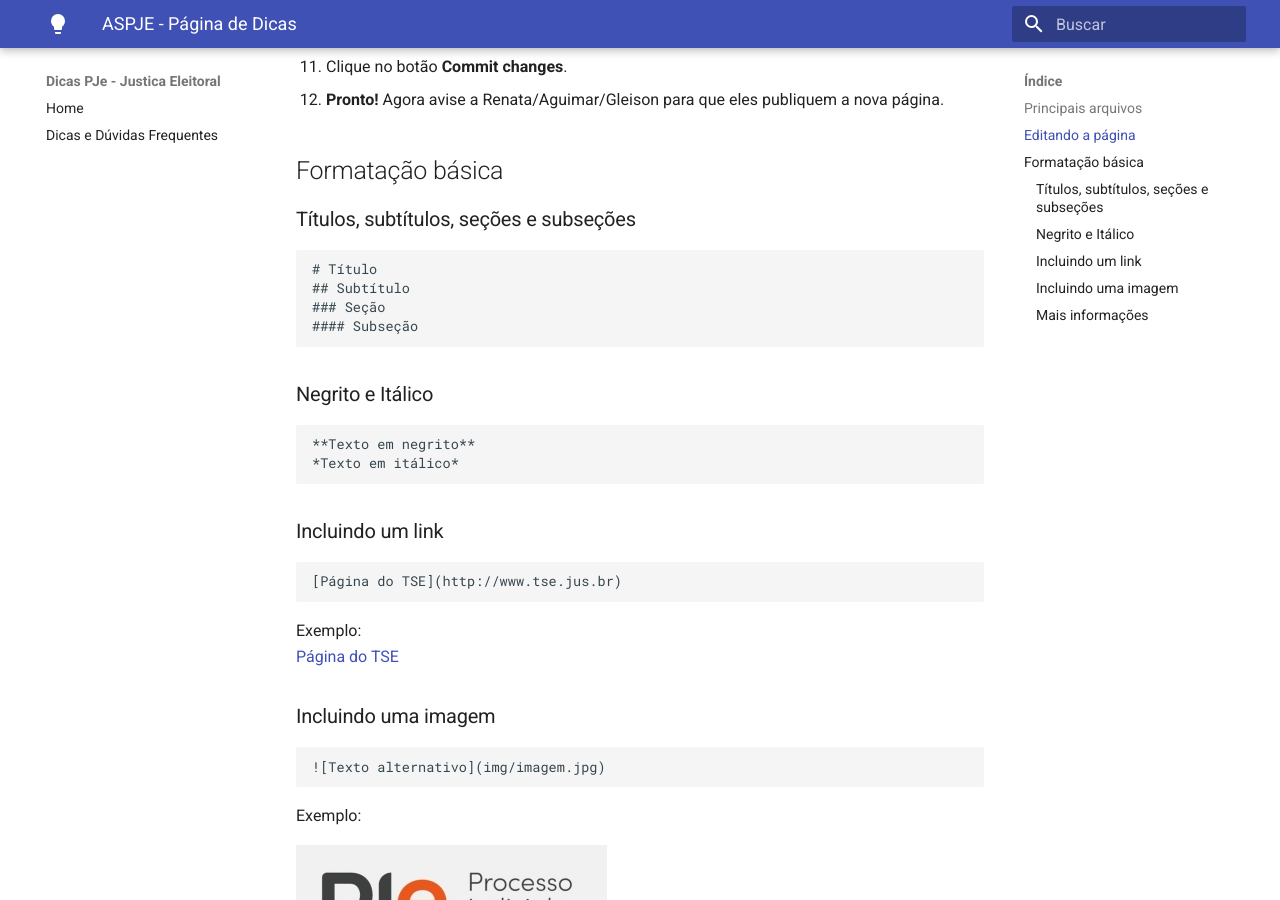
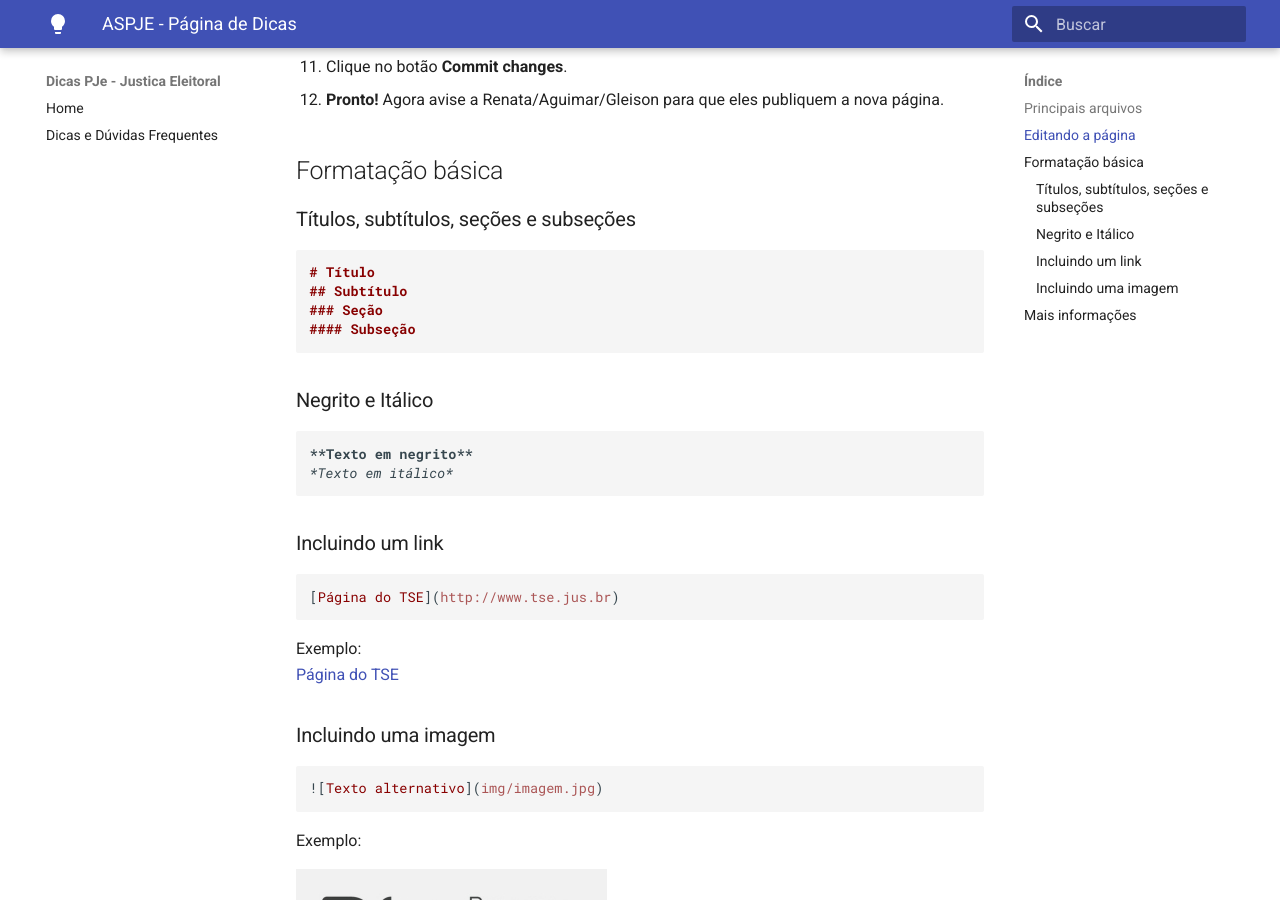
Before and after one commit to PJeJE/dicas_versao_1, an MkDocs documentation site: the page built from docs/aspje/como_editar_pagina.md, in a window 1280 px wide and 900 px high, scrolled down 732 px. Built offline with MkDocs 1.6.1 and Material for MkDocs 9.7.7, drawn with Linux system fonts in a browser that asks for light colours; nearby versions of some CDN libraries.

Commit message:
cores nos blocos de código

````diff
--- a/docs/aspje/como_editar_pagina.md
+++ b/docs/aspje/como_editar_pagina.md
@@ -28,7 +28,7 @@
 
 ### Títulos, subtítulos, seções e subseções
 
-```markdown
+```md
 # Título
 ## Subtítulo
 ### Seção
@@ -38,7 +38,7 @@
 
 ### Negrito e Itálico
 
-```markdown
+```md
 **Texto em negrito**
 *Texto em itálico*
 ```
@@ -46,7 +46,7 @@
 
 ### Incluindo um link
 
-```markdown
+```md
 [Página do TSE](http://www.tse.jus.br)
 ```
 
@@ -57,13 +57,13 @@ Exemplo:
 ### Incluindo uma imagem
 
 
-```markdown
+```md
 ![Texto alternativo](img/imagem.jpg)
 ```
 
 Exemplo:
 
-![Logo do PJe](../img/pje.jpg "Título")
+![Logo do PJe](../img/pje.jpg)
 
 **Obs. 1:** A imagem deve estar na pasta **img**.
 
@@ -87,6 +87,6 @@ Exemplo:
 utilizado por programas de acessibilidade (Ex. Aplicativo que lê a página para cegos).
 
 
-### Mais informações
+## Mais informações
 1. [Guia básico - Indicação Renata](https://docs.pipz.com/central-de-ajuda/learning-center/guia-basico-de-markdown#open)
 2. [Guia básico - Documentação GitHub](https://docs.github.com/pt/free-pro-team@latest/github/writing-on-github/basic-writing-and-formatting-syntax)
--- /dev/null
+++ b/docs/js/config.js
@@ -0,0 +1 @@
+hljs.initHighlighting()
--- a/mkdocs.yml
+++ b/mkdocs.yml
@@ -18,3 +18,8 @@ theme:
     - search.suggest
     - search.highlight
     - navigation.sections
+extra_javascript:
+  - https://cdnjs.cloudflare.com/ajax/libs/highlight.js/10.1.1/highlight.min.js
+  - js/config.js
+extra_css:
+  - https://cdnjs.cloudflare.com/ajax/libs/highlight.js/10.1.1/styles/default.min.css
````
